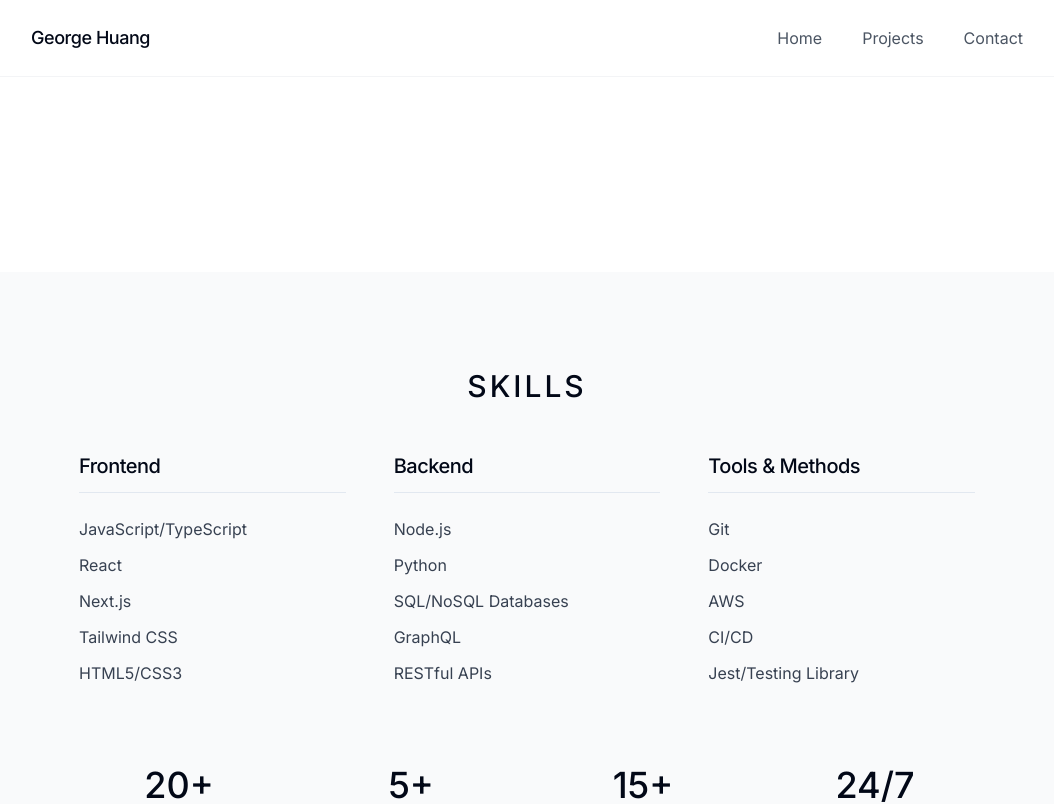
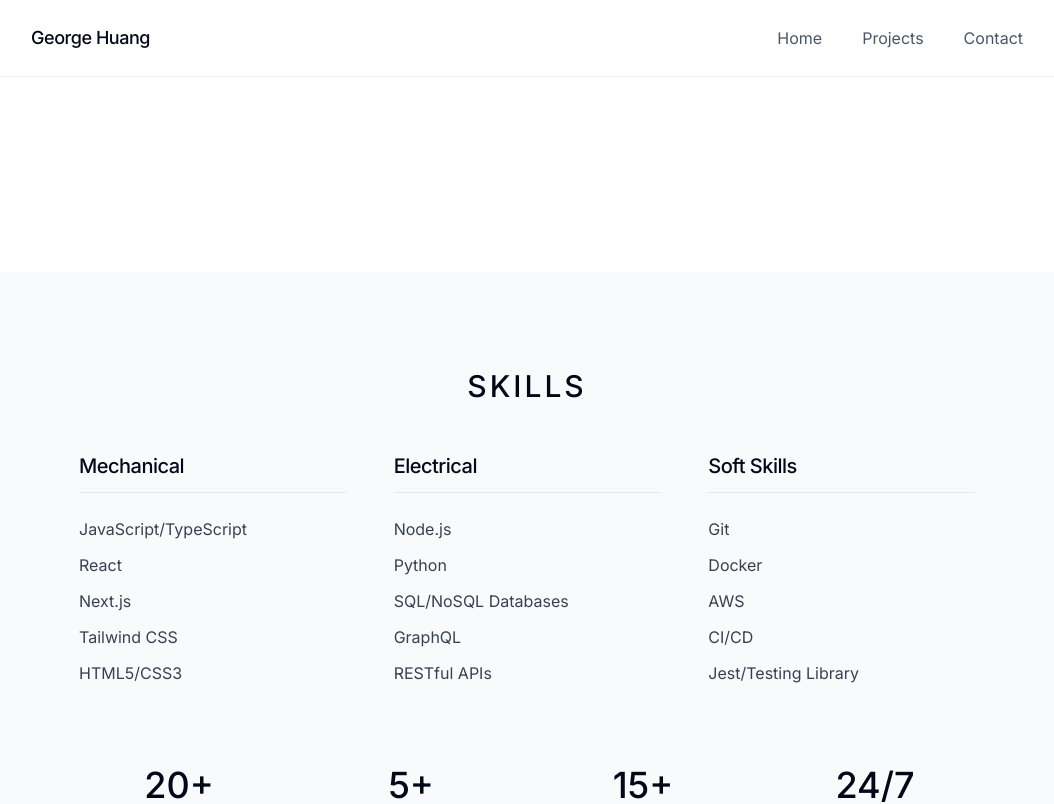
Before and after one commit to kironen/website_proto, a React (Vite) app: page /projects in a window 1280 px wide. Shown: the top 804 px of the page, without its empty margins (113-1167 px from the left). Built offline with nearby package versions, Linux system fonts and the light colour scheme.

Commit message:
Update SkillsSection.tsx

```diff
--- a/src/components/SkillsSection.tsx
+++ b/src/components/SkillsSection.tsx
@@ -16,7 +16,7 @@ const SkillsSection = () => {
         <div className="max-w-4xl mx-auto">
           <div className="grid grid-cols-1 md:grid-cols-3 gap-12">
             <div>
-              <h3 className="text-xl font-medium mb-6 border-b pb-3">Frontend</h3>
+              <h3 className="text-xl font-medium mb-6 border-b pb-3">Mechanical</h3>
               <ul className="space-y-3">
                 {skills.frontend.map((skill, index) => (
                   <li key={index} className="text-gray-700">{skill}</li>
@@ -25,7 +25,7 @@ const SkillsSection = () => {
             </div>
 
             <div>
-              <h3 className="text-xl font-medium mb-6 border-b pb-3">Backend</h3>
+              <h3 className="text-xl font-medium mb-6 border-b pb-3">Electrical</h3>
               <ul className="space-y-3">
                 {skills.backend.map((skill, index) => (
                   <li key={index} className="text-gray-700">{skill}</li>
@@ -34,7 +34,7 @@ const SkillsSection = () => {
             </div>
 
             <div>
-              <h3 className="text-xl font-medium mb-6 border-b pb-3">Tools & Methods</h3>
+              <h3 className="text-xl font-medium mb-6 border-b pb-3">Soft Skills</h3>
               <ul className="space-y-3">
                 {skills.tools.map((skill, index) => (
                   <li key={index} className="text-gray-700">{skill}</li>
```
